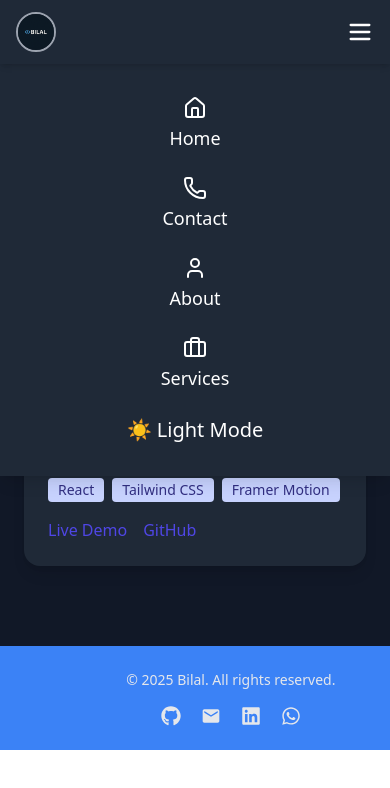
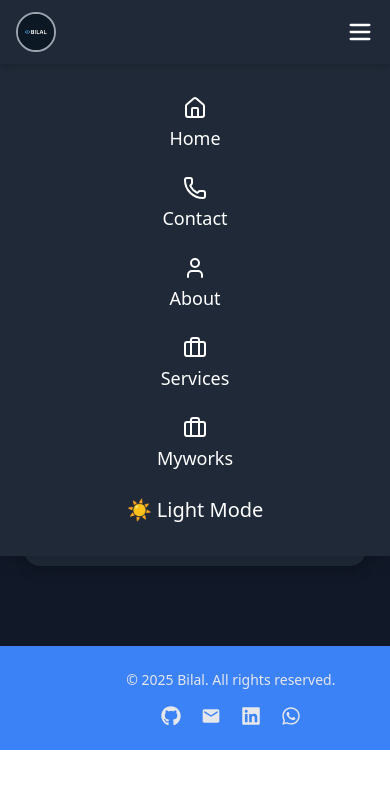
Before and after one commit to LORDBILLZ17/Portfolio, a React (Vite) app: page /MyWorks in a window 390 px wide. Both pictures are taken after a click on the button 360 px from the left and 32 px from the top of the page. Shown: the top 788 px of the page. Built offline with nearby package versions, Linux system fonts and the light colour scheme.

Commit message:
i have commited this

```diff
--- a/src/Navbar.jsx
+++ b/src/Navbar.jsx
@@ -116,6 +116,11 @@ const Navbar = () => {
             Services
           </Link>
 
+          <Link to="/Myworks" onClick={() => setMenuOpen(false)} className="text-white text-lg">
+            <Briefcase className="mx-auto mb-1" size={24} />
+            Myworks
+          </Link>
+
           <button onClick={toggleDarkMode} className="text-xl text-white mt-2">
             {darkMode ? "☀️ Light Mode" : "🌙 Dark Mode"}
           </button>
```
